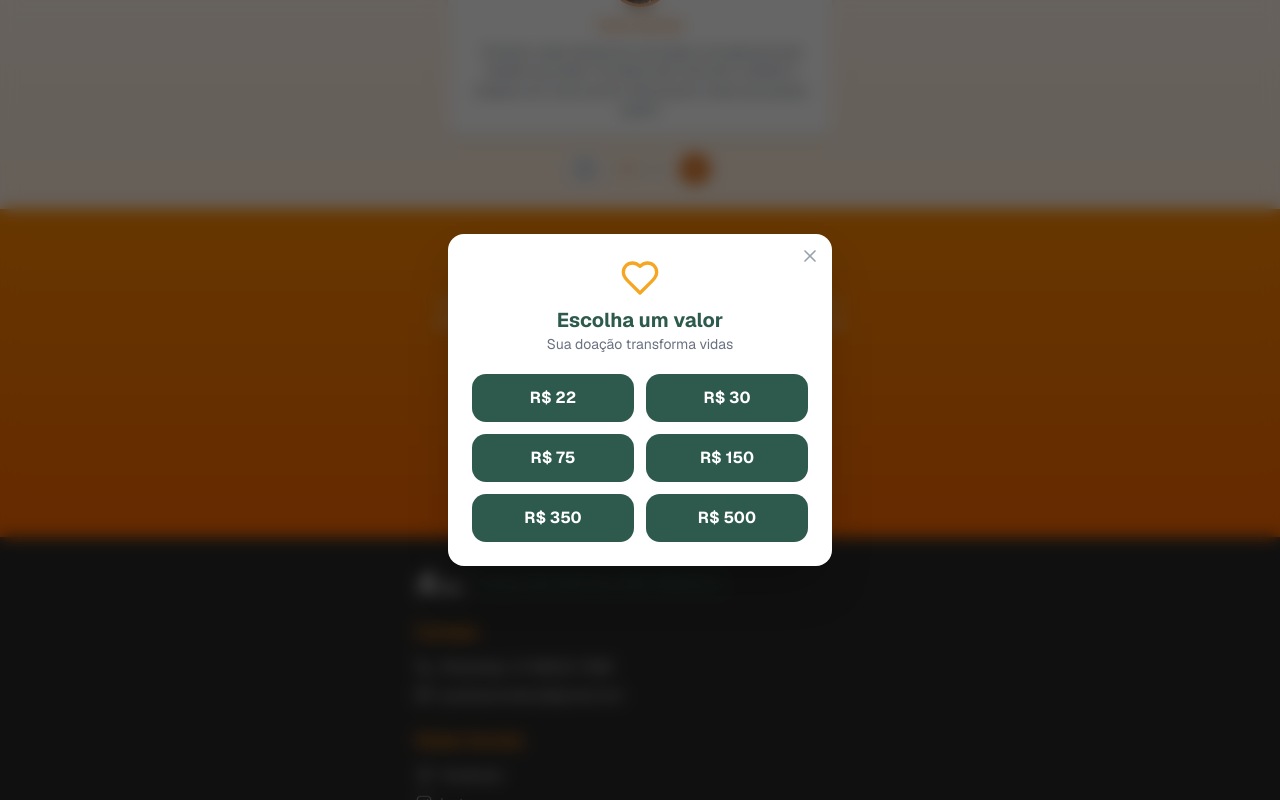
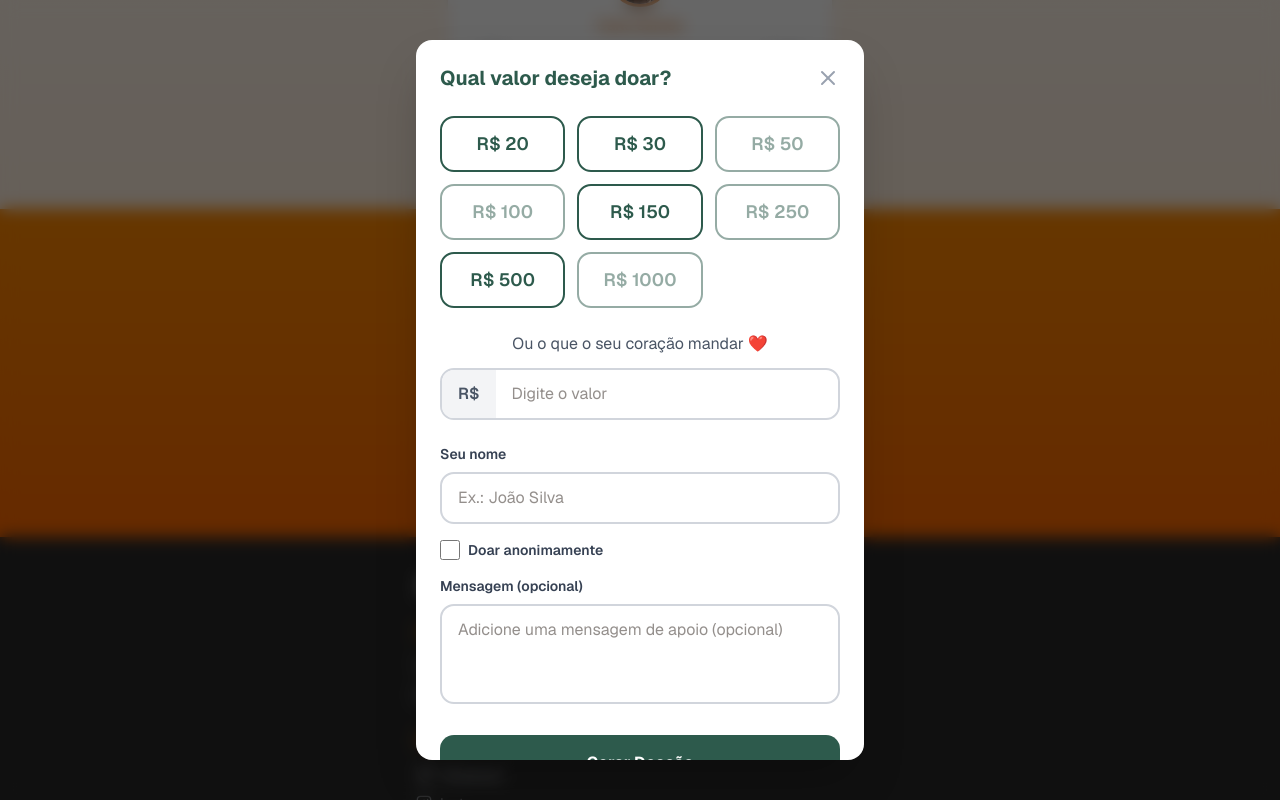
Before and after one commit to jspace3/mateus_sao-7w, a Next.js app: page / in a window 1280 px wide. Both pictures are taken after a click on the button "Quero Ajudar Agora". Shown: the part 3758-4558 px from the top of the page. Built offline with nearby package versions, Linux system fonts and the light colour scheme.

Commit message:
feat: update donation modal with new design and features
Add custom amount field, name input, anonymous option, and message.

Co-authored-by: jspace <248114786+jspace3@users.noreply.github.com>

```diff
--- a/app/layout.tsx
+++ b/app/layout.tsx
@@ -28,12 +28,17 @@ export default function RootLayout({
       <head>
         <Script id="utmify-pixel" strategy="afterInteractive">
           {`
+            try {
               window.pixelId = "693b71530e758f77c60023d9";
               var a = document.createElement("script");
               a.setAttribute("async", "");
               a.setAttribute("defer", "");
               a.setAttribute("src", "https://cdn.utmify.com.br/scripts/pixel/pixel.js");
+              a.onerror = function() { console.log("[v0] Utmify pixel failed to load"); };
               document.head.appendChild(a);
+            } catch(e) {
+              console.log("[v0] Error loading Utmify pixel:", e);
+            }
           `}
         </Script>
 
@@ -42,15 +47,24 @@ export default function RootLayout({
           data-utmify-prevent-xcod-sck="true"
           data-utmify-prevent-subids="true"
           strategy="afterInteractive"
+          onError={() => console.log("[v0] Utmify UTMs script failed to load")}
         />
 
-        <Script src="https://www.googletagmanager.com/gtag/js?id=G-175BZ8DWT0" strategy="afterInteractive" />
+        <Script
+          src="https://www.googletagmanager.com/gtag/js?id=G-175BZ8DWT0"
+          strategy="afterInteractive"
+          onError={() => console.log("[v0] Google Analytics failed to load")}
+        />
         <Script id="google-analytics" strategy="afterInteractive">
           {`
+            try {
               window.dataLayer = window.dataLayer || [];
               function gtag(){dataLayer.push(arguments);}
               gtag('js', new Date());
               gtag('config', 'G-175BZ8DWT0');
+            } catch(e) {
+              console.log("[v0] Error initializing Google Analytics:", e);
+            }
           `}
         </Script>
       </head>
--- a/components/donation-modal.tsx
+++ b/components/donation-modal.tsx
@@ -1,16 +1,18 @@
 "use client"
 
-import { X, Heart } from "lucide-react"
-import { useEffect } from "react"
+import { X } from "lucide-react"
+import { useEffect, useState } from "react"
 import { addUtmsToUrl } from "@/lib/add-utms"
 
 const valores = [
-  { valor: "R$ 22", link: "https://pay.saomateus.online/693b4fa2482d3f7a0457cff6" },
-  { valor: "R$ 30", link: "https://pay.saomateus.online/693b4fbd078bc7273992a0c8" },
-  { valor: "R$ 75", link: "https://pay.saomateus.online/693b4fd621becfe86a21c4b3" },
-  { valor: "R$ 150", link: "https://pay.saomateus.online/693b4fee21becfe86a21c5d0" },
-  { valor: "R$ 350", link: "https://pay.saomateus.online/693b500b078bc7273992a3b4" },
-  { valor: "R$ 500", link: "https://pay.saomateus.online/693b5022482d3f7a0457d63e" },
+  { valor: 20, link: "https://pay.saomateus.online/693b4fa2482d3f7a0457cff6" },
+  { valor: 30, link: "https://pay.saomateus.online/693b4fbd078bc7273992a0c8" },
+  { valor: 50, link: "" }, // Link pendente
+  { valor: 100, link: "" }, // Link pendente
+  { valor: 150, link: "https://pay.saomateus.online/693b4fee21becfe86a21c5d0" },
+  { valor: 250, link: "" }, // Link pendente
+  { valor: 500, link: "https://pay.saomateus.online/693b5022482d3f7a0457d63e" },
+  { valor: 1000, link: "" }, // Link pendente
 ]
 
 interface DonationModalProps {
@@ -19,6 +21,12 @@ interface DonationModalProps {
 }
 
 export function DonationModal({ isOpen, onClose }: DonationModalProps) {
+  const [customValue, setCustomValue] = useState("")
+  const [name, setName] = useState("")
+  const [anonymous, setAnonymous] = useState(false)
+  const [message, setMessage] = useState("")
+  const [selectedValue, setSelectedValue] = useState<number | null>(null)
+
   useEffect(() => {
     const handleEscape = (e: KeyboardEvent) => {
       if (e.key === "Escape") onClose()
@@ -33,38 +41,115 @@ export function DonationModal({ isOpen, onClose }: DonationModalProps) {
     }
   }, [isOpen, onClose])
 
+  const handleDonate = () => {
+    const valueToUse = selectedValue || Number.parseFloat(customValue)
+    if (!valueToUse || valueToUse < 1) {
+      alert("Por favor, escolha ou digite um valor para doar")
+      return
+    }
+
+    const valorObj = valores.find((v) => v.valor === valueToUse)
+    if (valorObj && valorObj.link) {
+      window.open(addUtmsToUrl(valorObj.link), "_blank")
+    } else {
+      alert("Link de pagamento em breve. Por favor, escolha outro valor.")
+    }
+  }
+
   if (!isOpen) return null
 
   return (
     <div className="fixed inset-0 z-50 flex items-center justify-center p-4">
       <div className="absolute inset-0 bg-black/60 backdrop-blur-sm" onClick={onClose} />
-      <div className="relative bg-white rounded-2xl p-6 w-full max-w-sm shadow-2xl animate-in fade-in zoom-in duration-200">
+      <div className="relative bg-white rounded-2xl p-6 w-full max-w-md shadow-2xl animate-in fade-in zoom-in duration-200 max-h-[90vh] overflow-y-auto">
+        <div className="flex items-center justify-between mb-6">
+          <h3 className="text-xl font-bold text-[#2D5A4C]">Qual valor deseja doar?</h3>
+          <button onClick={onClose} className="text-gray-400 hover:text-gray-600 transition-colors">
+            <X className="w-6 h-6" />
+          </button>
+        </div>
+
+        <div className="grid grid-cols-3 gap-3 mb-6">
+          {valores.map((item) => (
+            <button
+              key={item.valor}
+              onClick={() => {
+                setSelectedValue(item.valor)
+                setCustomValue("")
+              }}
+              disabled={!item.link}
+              className={`py-3 px-4 rounded-xl font-semibold text-lg transition-all border-2 ${
+                selectedValue === item.valor
+                  ? "bg-[#2D5A4C] text-white border-[#2D5A4C]"
+                  : "bg-white text-[#2D5A4C] border-[#2D5A4C] hover:bg-[#2D5A4C]/10"
+              } ${!item.link ? "opacity-50 cursor-not-allowed" : ""}`}
+            >
+              R$ {item.valor}
+            </button>
+          ))}
+        </div>
+
+        <div className="mb-6">
+          <p className="text-center text-gray-600 mb-3">Ou o que o seu coração mandar ❤️</p>
+          <div className="flex items-center border-2 border-gray-300 rounded-xl overflow-hidden focus-within:border-[#2D5A4C]">
+            <span className="bg-gray-100 px-4 py-3 text-gray-600 font-semibold">R$</span>
+            <input
+              type="number"
+              placeholder="Digite o valor"
+              value={customValue}
+              onChange={(e) => {
+                setCustomValue(e.target.value)
+                setSelectedValue(null)
+              }}
+              className="flex-1 px-4 py-3 outline-none"
+            />
+          </div>
+        </div>
+
+        <div className="mb-4">
+          <label className="block text-sm font-semibold text-gray-700 mb-2">Seu nome</label>
+          <input
+            type="text"
+            placeholder="Ex.: João Silva"
+            value={name}
+            onChange={(e) => setName(e.target.value)}
+            disabled={anonymous}
+            className="w-full px-4 py-3 border-2 border-gray-300 rounded-xl outline-none focus:border-[#2D5A4C] disabled:bg-gray-100"
+          />
+        </div>
+
+        <div className="mb-4 flex items-center">
+          <input
+            type="checkbox"
+            id="anonymous"
+            checked={anonymous}
+            onChange={(e) => setAnonymous(e.target.checked)}
+            className="w-5 h-5 text-[#2D5A4C] border-gray-300 rounded focus:ring-[#2D5A4C]"
+          />
+          <label htmlFor="anonymous" className="ml-2 text-sm font-semibold text-gray-700">
+            Doar anonimamente
+          </label>
+        </div>
+
+        <div className="mb-6">
+          <label className="block text-sm font-semibold text-gray-700 mb-2">Mensagem (opcional)</label>
+          <textarea
+            placeholder="Adicione uma mensagem de apoio (opcional)"
+            value={message}
+            onChange={(e) => setMessage(e.target.value)}
+            rows={3}
+            className="w-full px-4 py-3 border-2 border-gray-300 rounded-xl outline-none focus:border-[#2D5A4C] resize-none"
+          />
+        </div>
+
         <button
-          onClick={onClose}
-          className="absolute top-3 right-3 text-gray-400 hover:text-gray-600 transition-colors"
+          onClick={handleDonate}
+          className="w-full bg-[#2D5A4C] hover:bg-[#234539] text-white font-bold py-4 rounded-xl transition-all"
         >
-          <X className="w-5 h-5" />
+          Gerar Doação
         </button>
 
-        <div className="text-center mb-5">
-          <Heart className="w-10 h-10 text-[#F5A623] mx-auto mb-2" />
-          <h3 className="text-xl font-bold text-[#2D5A4C]">Escolha um valor</h3>
-          <p className="text-gray-500 text-sm">Sua doação transforma vidas</p>
-        </div>
-
-        <div className="grid grid-cols-2 gap-3">
-          {valores.map((item) => (
-            <a
-              key={item.valor}
-              href={addUtmsToUrl(item.link)}
-              target="_blank"
-              rel="noopener noreferrer"
-              className="bg-[#2D5A4C] hover:bg-[#234539] text-white font-bold py-3 px-4 rounded-xl text-center transition-all hover:scale-105"
-            >
-              {item.valor}
-            </a>
-          ))}
-        </div>
+        <p className="text-center text-gray-500 text-sm mt-4">Pagamento processado de forma segura via PIX</p>
       </div>
     </div>
   )
```
Lines whose indentation alone changed are shown as unchanged.
